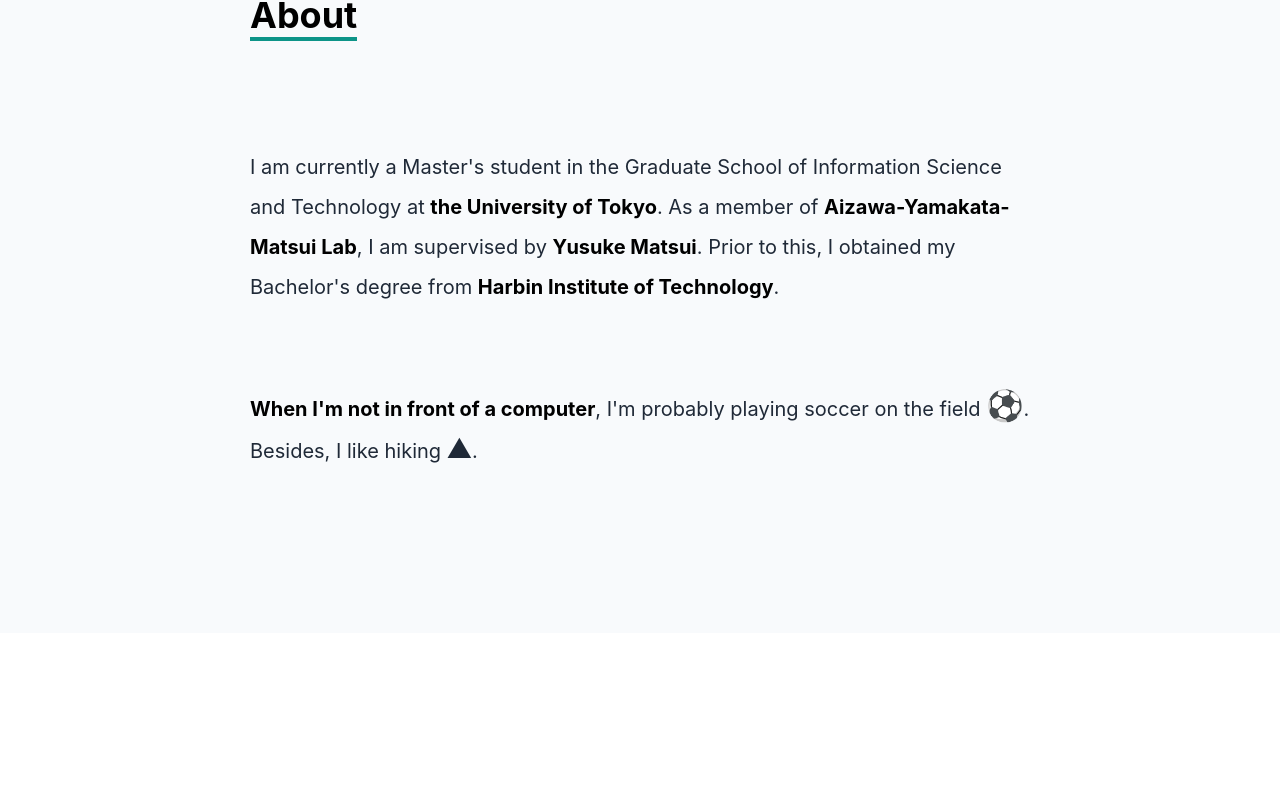
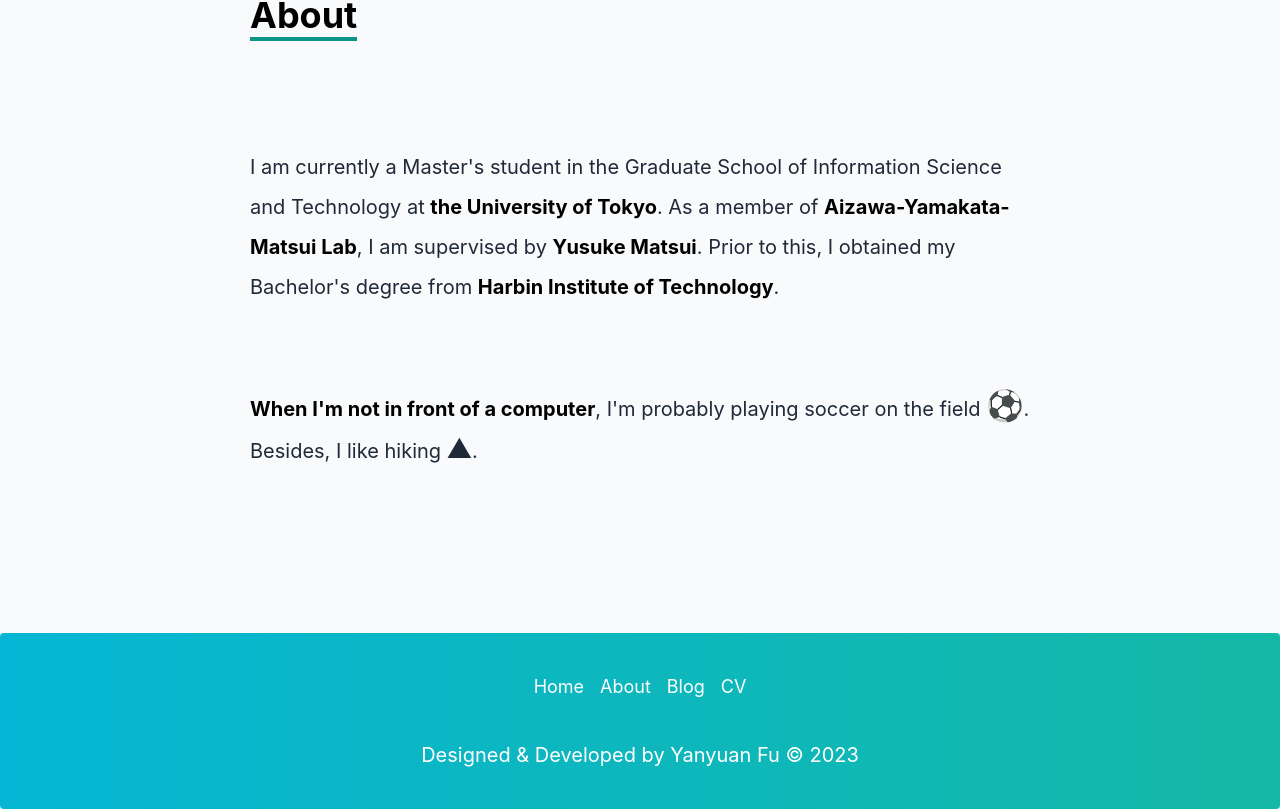
Before and after one commit to fu-yanyuan/portfolio, a Next.js app: page / in a window 1280 px wide. Shown: the part 1108-1917 px from the top of the page. Before the commit the page ends 1741 px from the top, so only its background shows below. Built offline with nearby package versions, Linux system fonts and the light colour scheme.

Commit message:
feat:add footer

```diff
--- /dev/null
+++ b/pages/components/footer.js
@@ -0,0 +1,40 @@
+import { Link as Scroll } from 'react-scroll'
+
+export default function Footer() {
+  return (
+    <footer id="footer" className="footer footer-center p-10 bg-gradient-to-r from-cyan-500 to-teal-500 text-white text-lg rounded">
+      <div className="grid grid-flow-col gap-4">
+        <Scroll to='top' smooth duration={200} className='cursor-pointer hover:underline'>
+          Home
+        </Scroll>
+        <Scroll to='about' smooth duration={200} className='cursor-pointer hover:underline'>
+          About
+        </Scroll>
+        <a href='https://fu-yanyuan.github.io/blog/' className='link link-hover'>
+          Blog
+        </a>
+        <a
+                  href='/cv_fu.pdf'
+                  download='CV_YanyuanFu_2023.pdf'
+                  target='_blank'
+                  rel='noopener noreferrer'
+                  className='link link-hover'>
+                  CV
+                </a>
+        {/* <a className="link link-hover">Contact</a>
+        <a className="link link-hover">Jobs</a>
+        <a className="link link-hover">Press kit</a> */}
+      </div>
+      {/* <div>
+        <div className="grid grid-flow-col gap-4">
+          <a><svg xmlns="http://www.w3.org/2000/svg" width="24" height="24" viewBox="0 0 24 24" className="fill-current"><path d="M24 4.557c-.883.392-1.832.656-2.828.775 1.017-.609 1.798-1.574 2.165-2.724-.951.564-2.005.974-3.127 1.195-.897-.957-2.178-1.555-3.594-1.555-3.179 0-5.515 2.966-4.797 6.045-4.091-.205-7.719-2.165-10.148-5.144-1.29 2.213-.669 5.108 1.523 6.574-.806-.026-1.566-.247-2.229-.616-.054 2.281 1.581 4.415 3.949 4.89-.693.188-1.452.232-2.224.084.626 1.956 2.444 3.379 4.6 3.419-2.07 1.623-4.678 2.348-7.29 2.04 2.179 1.397 4.768 2.212 7.548 2.212 9.142 0 14.307-7.721 13.995-14.646.962-.695 1.797-1.562 2.457-2.549z"></path></svg></a>
+          <a><svg xmlns="http://www.w3.org/2000/svg" width="24" height="24" viewBox="0 0 24 24" className="fill-current"><path d="M19.615 3.184c-3.604-.246-11.631-.245-15.23 0-3.897.266-4.356 2.62-4.385 8.816.029 6.185.484 8.549 4.385 8.816 3.6.245 11.626.246 15.23 0 3.897-.266 4.356-2.62 4.385-8.816-.029-6.185-.484-8.549-4.385-8.816zm-10.615 12.816v-8l8 3.993-8 4.007z"></path></svg></a>
+          <a><svg xmlns="http://www.w3.org/2000/svg" width="24" height="24" viewBox="0 0 24 24" className="fill-current"><path d="M9 8h-3v4h3v12h5v-12h3.642l.358-4h-4v-1.667c0-.955.192-1.333 1.115-1.333h2.885v-5h-3.808c-3.596 0-5.192 1.583-5.192 4.615v3.385z"></path></svg></a>
+        </div>
+      </div> */}
+      <div className="text-xl">
+        <p>Designed & Developed by Yanyuan Fu © 2023</p>
+      </div>
+    </footer>
+  )
+}
--- a/pages/index.js
+++ b/pages/index.js
@@ -2,6 +2,7 @@
 import Head from 'next/head'
 import Navbar from './api/NavBar';
 import About from './components/about';
+import Footer from './components/footer';
 
 import { AiFillGithub, AiFillLinkedin, AiFillMail } from "react-icons/ai"
 import { FaBars, FaTimes } from "react-icons/fa"
@@ -175,7 +176,11 @@
 
         <About darkMode={darkMode} />
 
+        <Footer />
+
         <ScrollToTopButton />
+
+
       </main>
     </div>
   )
```
